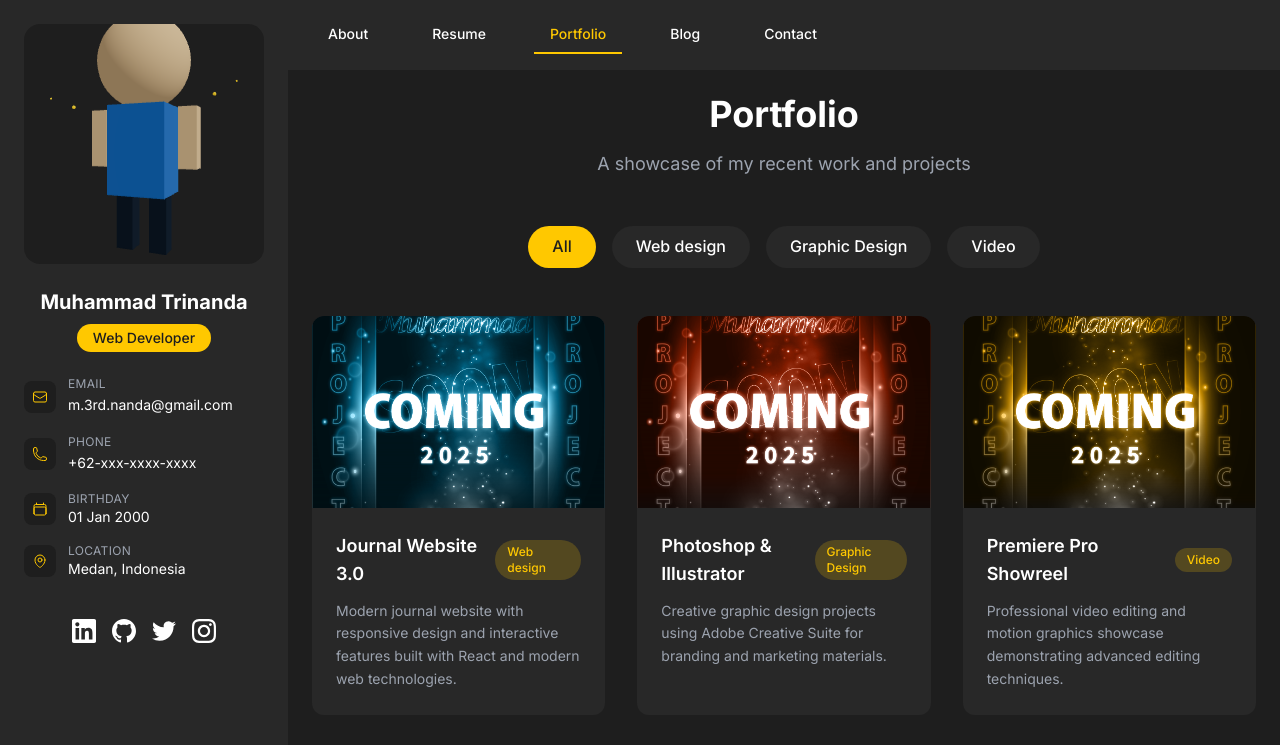
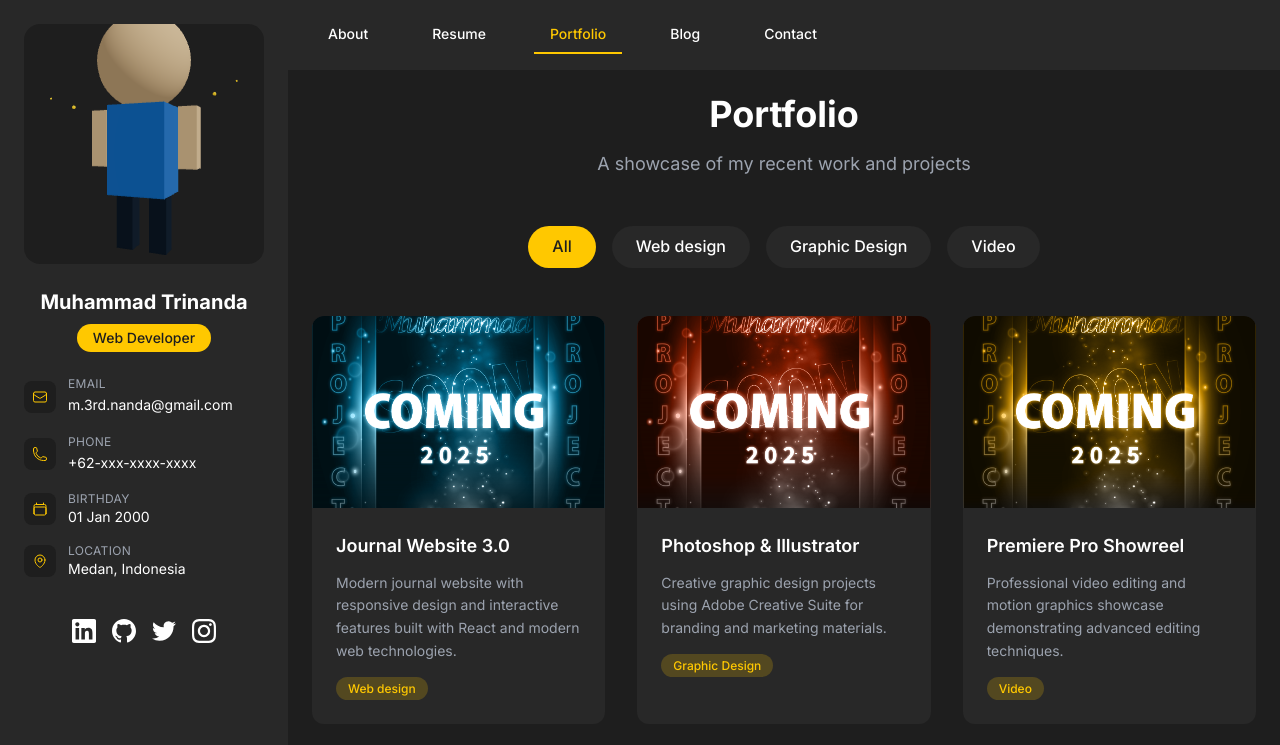
Before and after one commit to M3RD-Nanda/Website_Portfolio, a React (Vite) app: page /portfolio in a window 1280 px wide. Shown: the top 745 px of the page. Built offline with nearby package versions, Linux system fonts and the light colour scheme.

Commit message:
Move portfolio category tags below description to avoid overlapping with title

```diff
--- a/src/pages/PortfolioPage.jsx
+++ b/src/pages/PortfolioPage.jsx
@@ -25,17 +25,15 @@
         </div>
       </div>
       <div className="p-6">
-        <div className="flex items-center justify-between mb-3">
-          <h3 className="text-lg font-semibold text-primary-text">
-            {project.title}
-          </h3>
-          <span className="bg-accent-yellow bg-opacity-20 text-accent-yellow px-3 py-1 rounded-full text-xs font-medium">
-            {project.category}
-          </span>
-        </div>
-        <p className="text-gray-400 text-sm leading-relaxed">
+        <h3 className="text-lg font-semibold text-primary-text mb-3">
+          {project.title}
+        </h3>
+        <p className="text-gray-400 text-sm leading-relaxed mb-3">
           {project.description}
         </p>
+        <span className="bg-accent-yellow bg-opacity-20 text-accent-yellow px-3 py-1 rounded-full text-xs font-medium">
+          {project.category}
+        </span>
       </div>
     </motion.div>
   );
```
